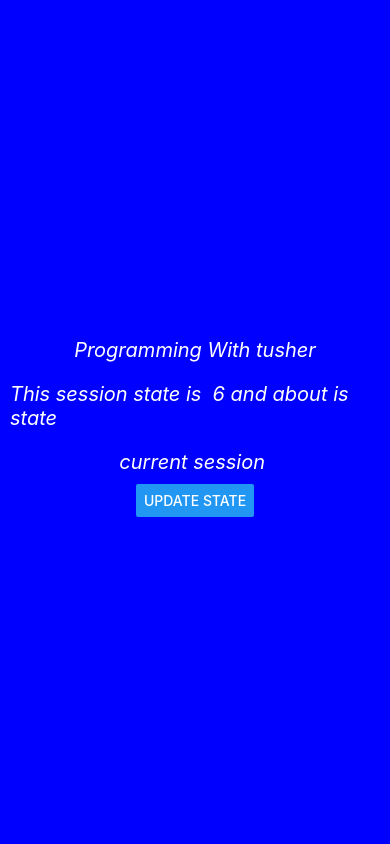
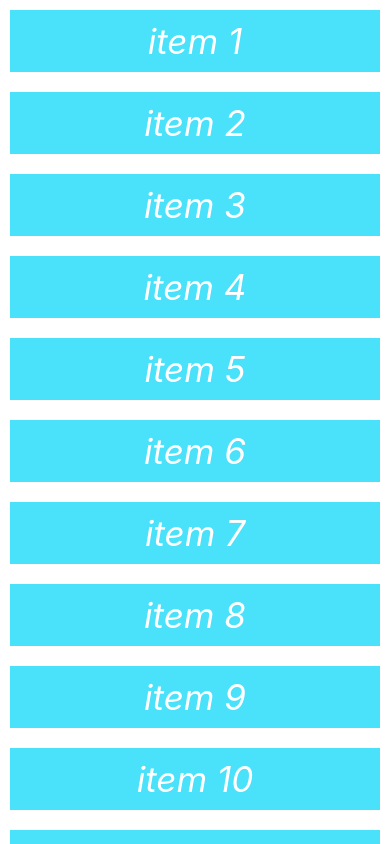
Before and after one commit to srtushar887/react-native-basic, a React Native app: screen / in a window 390 px wide. Built offline with nearby package versions, Linux system fonts and the light colour scheme.

Commit message:
list scrollview and refreshing

```diff
--- a/App.js
+++ b/App.js
@@ -11,6 +11,7 @@ import React,{useState} from 'react';
 import {
   Button,
   Linking,
+  RefreshControl,
   SafeAreaView,
   ScrollView,
   StatusBar,
@@ -30,42 +31,73 @@ import {
 
 
 const App = () => {
-  const [name, setName] = useState('tusher');
-  const [session, setSession] = useState({number : 6,title:'state'})
-  const [curent, setCurent] = useState(true);
+
+  const [Items,setItems] = useState([
+    {ket:1,'item':'item 1'},
+    {ket:2,'item':'item 2'},
+    {ket:3,'item':'item 3'},
+    {ket:4,'item':'item 4'},
+    {ket:5,'item':'item 5'},
+    {ket:6,'item':'item 6'},
+    {ket:7,'item':'item 7'},
+    {ket:8,'item':'item 8'},
+    {ket:9,'item':'item 9'},
+    {ket:10,'item':'item 10'},
+    {ket:11,'item':'item 11'},
+  ])
+
+  const [Refreshing, setRefreshing] = useState(false)
+
+  const onRefresh = ()=>{
+    setRefreshing(true);
+    setItems([...Items,{ket:12,item:'item 12'}]);
+    setRefreshing(false)
+  }
 
 
 
-const onClickHandler= ()=>{
-  setName('SRT');
-  setSession({number:7,title:'Style'});
-  setCurent(false);
-
-}
-
  return(
-    <View style={styles.body}>
-       <Text style={styles.text}>Programming With {name}</Text>
-       <Text style={styles.text}>This session state is  {session.number} and about is {session.title}</Text>
-       <Text style={styles.text}>{curent ? 'current session ' : 'next session'}</Text>
-       <Button title='update state' onPress={onClickHandler}></Button>
-    </View>
+  <ScrollView
+  horizontal={false}
+  style={styles.body}
+  refreshControl={
+    <RefreshControl
+    refreshing={Refreshing}
+    onRefresh={onRefresh}
+    />
+  }
+  >
+  {Items.map((name)=>{
+     return <View style={styles.item} key={name.ket}>
+       <Text style={styles.text} >{name.item}</Text>
+      </View>
+    })}
+  </ScrollView>
  );
 };
 
 const styles = StyleSheet.create({
   body:{
     flex:1,
-    backgroundColor:'#0000ff',
-    alignItems:'center',
-    justifyContent:'center'
+    flexDirection:'column',
+    backgroundColor:'#ffffff',
   },
+  item:{
+    margin:10,
+    backgroundColor:'#4ae1fa',
+    justifyContent:'center',
+    alignItems:'center'
+  },
+
   text:{
     color:'#fff',
-    fontSize:20,
+    fontSize:35,
     fontStyle:'italic',
-    margin:10
-  }
+    margin:10,
+
+  },
+
+
 });
 
 export default App;
```
